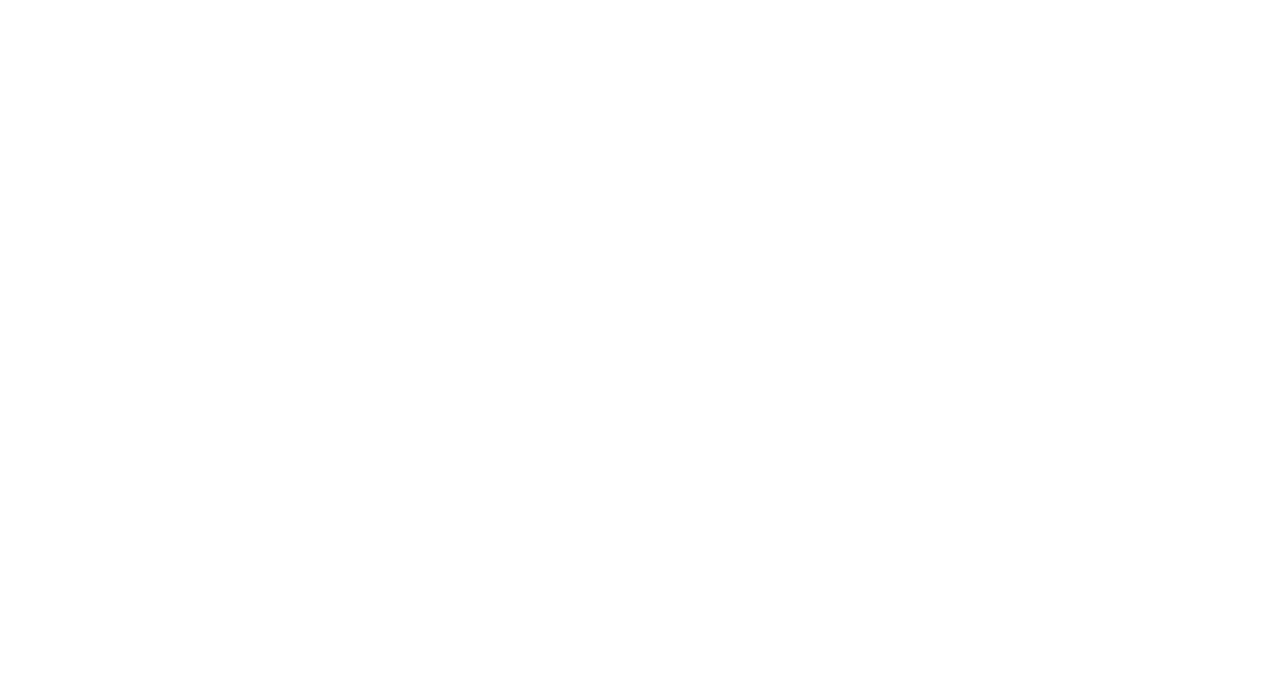
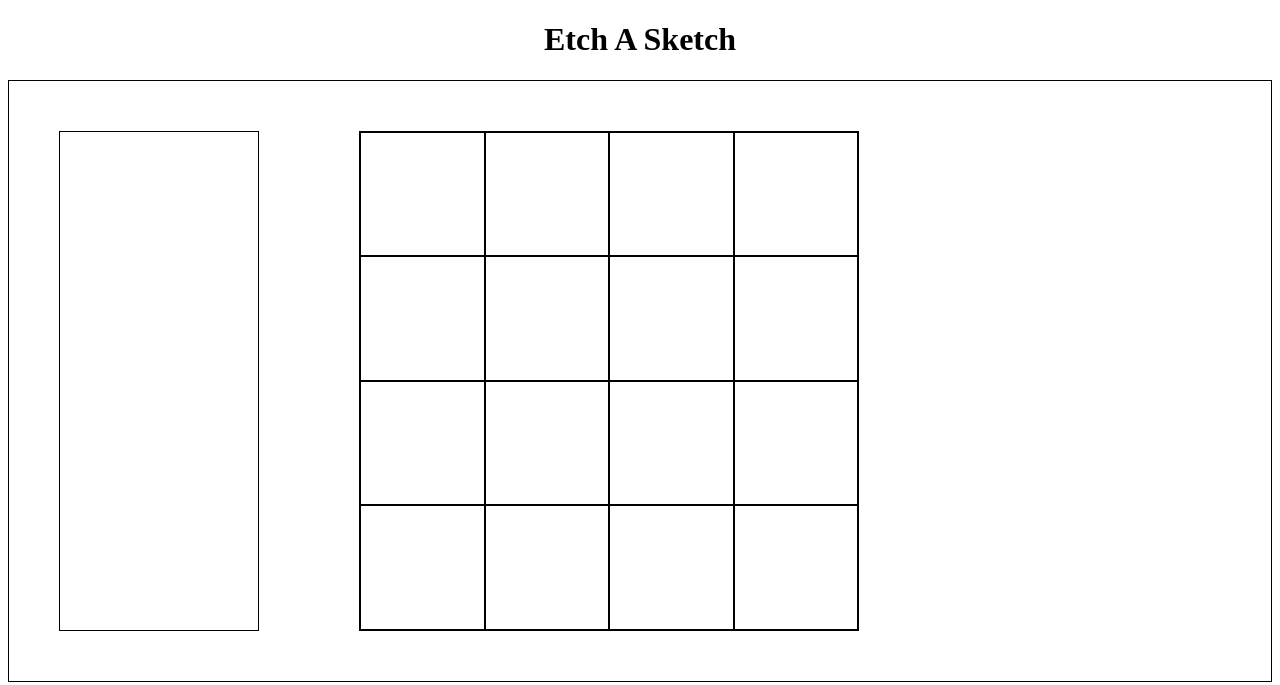
Before and after one commit to ddmbb/odin-etch-a-sketch, a plain HTML site: page index.html in a window 1280 px wide. Drawn offline with Linux system fonts and the light colour scheme.

Commit message:
Init commit: dynamically create layout

```diff
--- a/index.html
+++ b/index.html
@@ -10,6 +10,10 @@
 </head>
 
 <body>
+    <header class="header">
+        <h1 class="heading">Etch A Sketch</h1>
+    </header>
+
     <script type="text/javascript" src="javascript.js"></script>
 </body>
 
--- a/javascript.js
+++ b/javascript.js
@@ -0,0 +1,25 @@
+
+// create grid
+
+function createLayout() {
+    var wrapper = document.createElement('div');
+    wrapper.classList.add('wrapper');
+    document.body.appendChild(wrapper);
+
+    var settings = document.createElement('div');
+    settings.classList.add('settings');
+    wrapper.appendChild(settings);
+
+    var container = document.createElement('div');
+    container.classList.add('container');
+    wrapper.appendChild(container);
+
+    for (let i = 0; i < 16; ++i) {
+        var div = document.createElement('div');
+        div.setAttribute('id', i);
+        div.classList.add('grid');
+        container.appendChild(div);
+    }
+}
+
+createLayout();
--- a/style.css
+++ b/style.css
@@ -0,0 +1,39 @@
+* {
+    box-sizing: border-box;
+}
+
+.container {
+    height: 500px;
+    width: 500px;
+    display: grid;
+    grid-template-columns: repeat(4, 1fr);
+    grid-template-rows: repeat(4, 1fr);
+    border: 1px solid black;
+    margin: 50px;
+}
+
+.grid {
+    border: 1px solid black;
+}
+
+.grid:hover {
+    background-color: black;
+}
+
+.settings {
+    height: 500px;
+    width: 200px;
+    display: inline-block;
+    border: 1px solid black;
+    margin: 50px;
+}
+
+.wrapper {
+    display: flex;
+    flex-direction: row;
+    border: 1px solid black;
+}
+
+.header {
+    text-align: center;
+}
```
